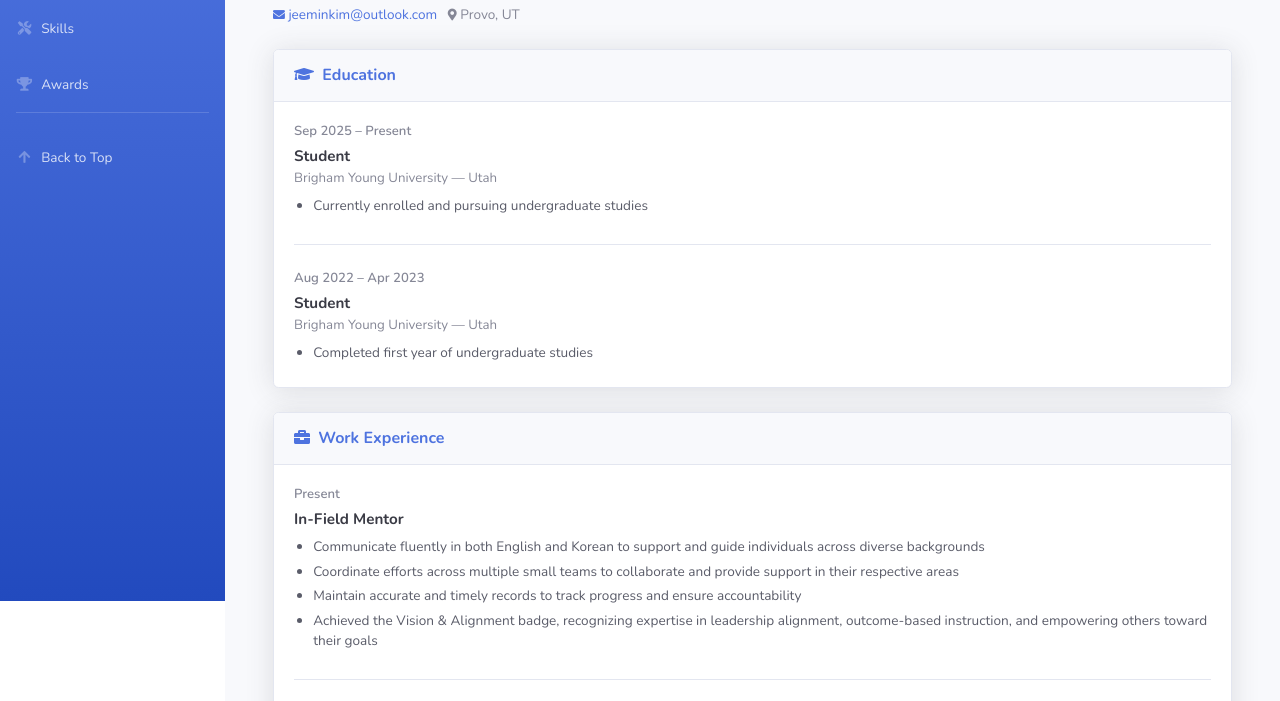
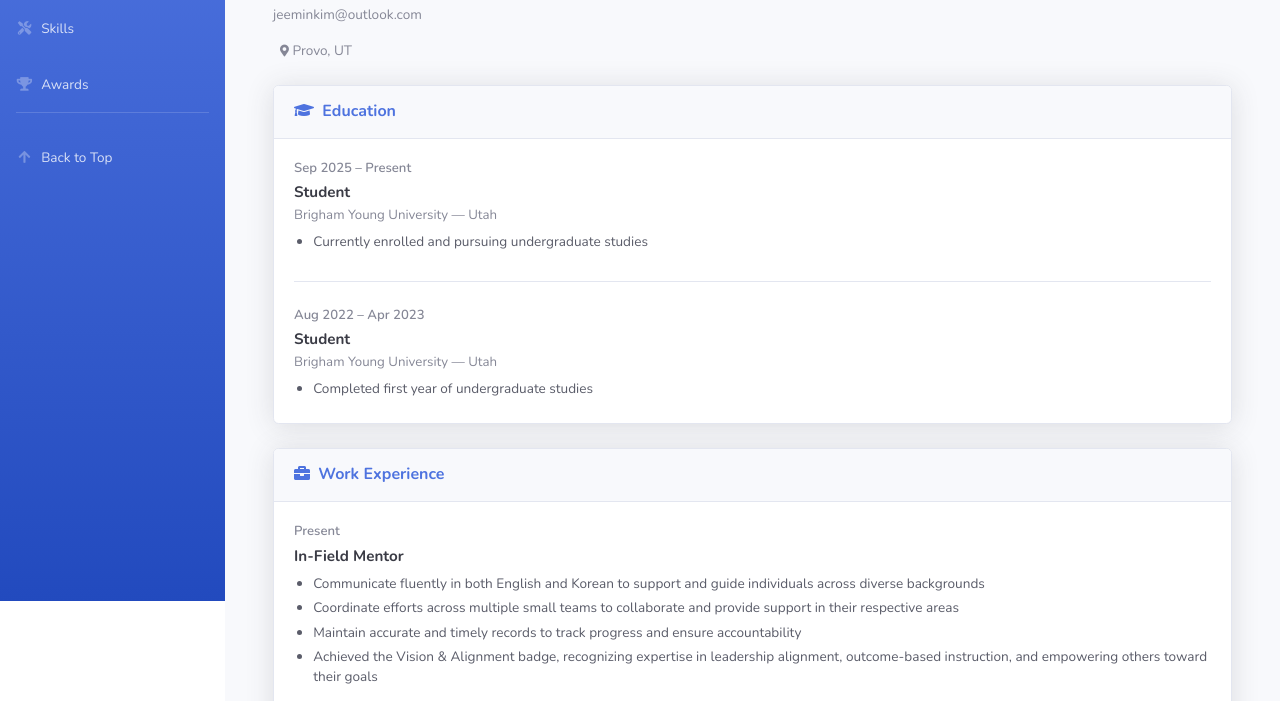
Before and after one commit to jejkim4-lgtm/IS201FinalProject, a website with bundled scripts: page index.html in a window 1280 px wide. Shown: the part 199-900 px from the top of the page. Built offline with nearby package versions, Linux system fonts and the light colour scheme.

Commit message:
Update index.html

```diff
--- a/index.html
+++ b/index.html
@@ -243,7 +243,7 @@
                         <h1 class="h2 mb-1 text-gray-800">Jeemin Kim</h1>
                         <p class="mb-2" style="color:#4e73df; font-weight:700; font-size:0.8rem; letter-spacing:0.08em;">STUDENT &amp; MENTOR</p>
                         <div class="contact-bar">
-                            <a href="mailto:jeeminkim@outlook.com"><i class="fas fa-envelope fa-sm"></i> jeeminkim@outlook.com</a>
+                            <p>jeeminkim@outlook.com</p>
                             &nbsp;&nbsp;<i class="fas fa-map-marker-alt fa-sm"></i> Provo, UT
                         </div>
                     </div>
```
